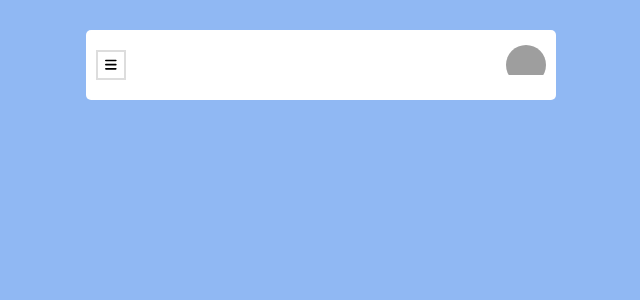
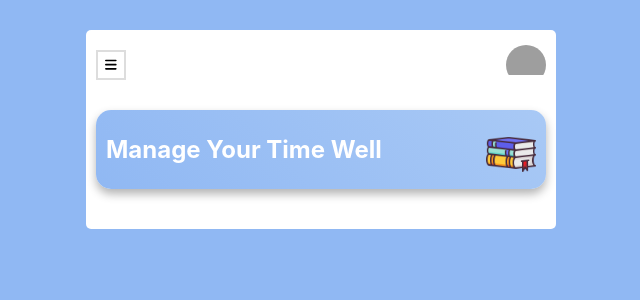
Before and after one commit to shafik720/To-do-app-with-React-Node-Mongodb, a React (Create React App) app: page / in a window 1280 px wide. Shown: the top 300 px of the page, without its empty margins (319-959 px from the left). Built offline with nearby package versions, Linux system fonts and the light colour scheme; grey boxes are pictures that could not be loaded.

Commit message:
header done

```diff
--- a/src/App.js
+++ b/src/App.js
@@ -1,12 +1,13 @@
 import logo from './logo.svg';
 import './App.css';
 import Header from './Components/Header/Header';
+import Banner from './Components/Banner/Banner';
 
 function App() {
   return (
     <div className="main-div">
       <Header></Header>
-
+      <Banner></Banner>
     </div>
   );
 }
--- /dev/null
+++ b/src/Components/Banner/Banner.css
@@ -0,0 +1,18 @@
+
+.banner-div{
+    display: flex;
+    justify-content: space-between;
+    align-items: center;
+    margin: 25px 0;
+    /* width: 90%; */
+    background: linear-gradient(45deg, #90B8F3, #8cb7f2c0);
+    padding: 5px 10px;
+    border-radius: 15px;
+    box-shadow: 0 5px 10px rgba(0,0,0,0.3);
+}
+.banner-left h2{
+    color: white;
+}
+.banner-right img{
+    width: 50px;
+}
--- /dev/null
+++ b/src/Components/Banner/Banner.js
@@ -0,0 +1,18 @@
+import React from 'react';
+import './Banner.css';
+import bookImg from '../../Utilities/Img/book.png'
+
+const Banner = () => {
+    return (
+        <div className='banner-div'>
+            <div className="banner-left">
+                <h2>Manage Your Time Well</h2>
+            </div>
+            <div className="banner-right">
+                <img src={bookImg} alt="" />
+            </div>
+        </div>
+    );
+};
+
+export default Banner;
```
Also changed, not shown: src/Utilities/Img/book.png (added).
